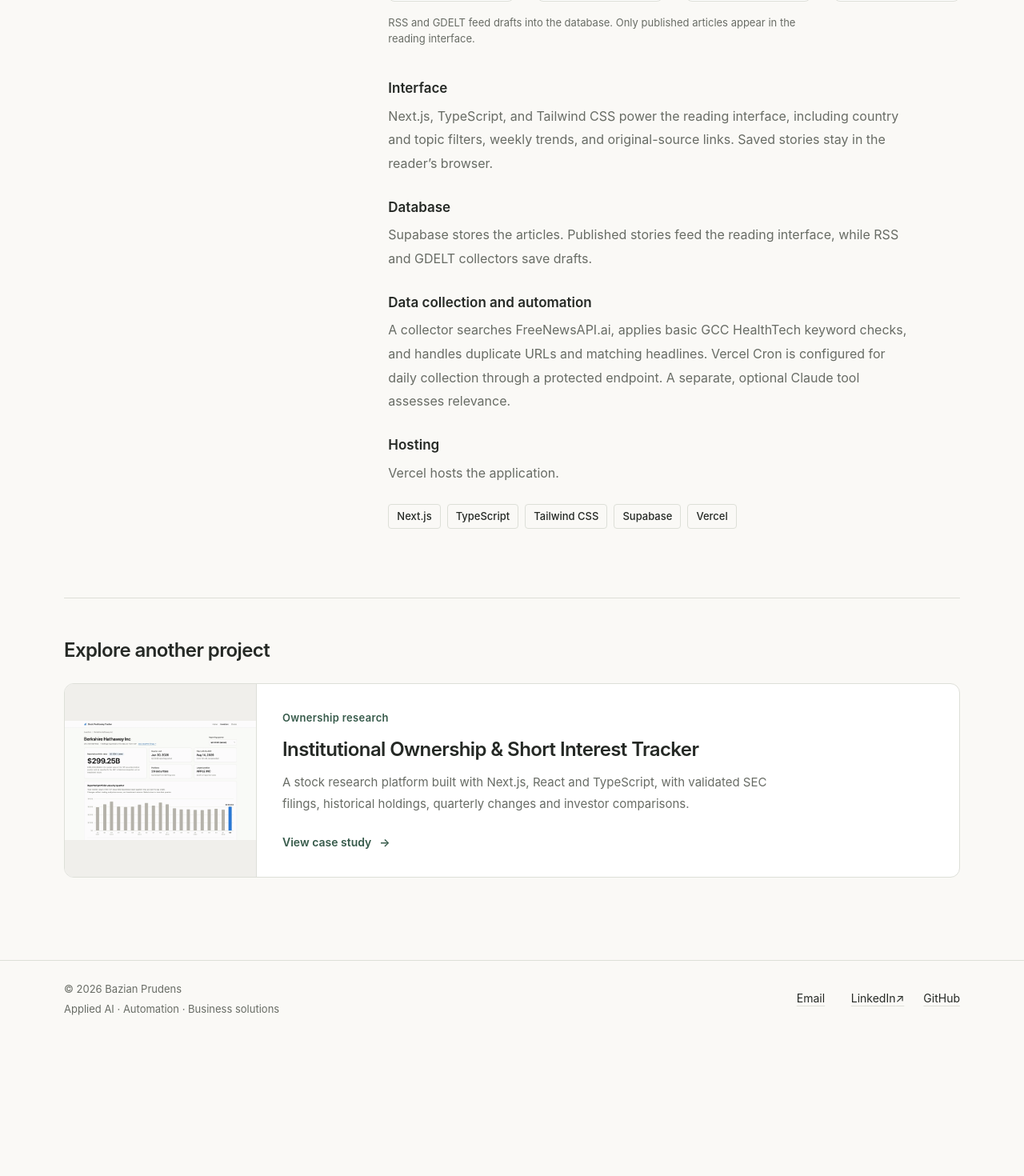
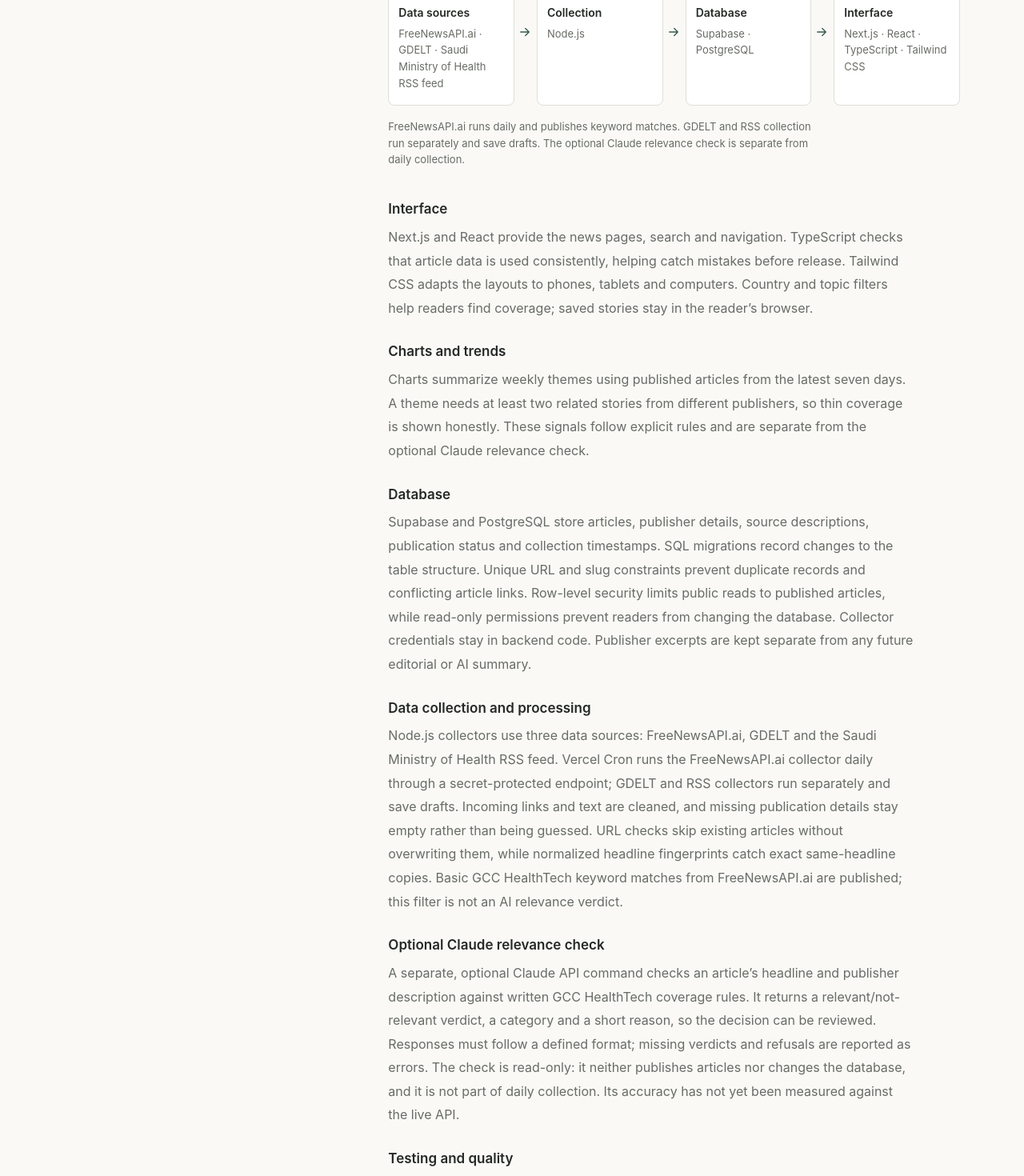
Before and after one commit to Bazian-io/portfolio, a Next.js app: page /projects/gcc-healthtech-news in a window 1280 px wide. Shown: the part 1980-3450 px from the top of the page at 80% size. Before the commit the page ends 3277 px from the top, so only its background shows below. Built offline with nearby package versions, Linux system fonts and the light colour scheme; no server answers.

Commit message:
tech info 2

```diff
--- a/app/data/projects.ts
+++ b/app/data/projects.ts
@@ -30,7 +30,22 @@ export const projects: Project[] = [
     slug: "gcc-healthtech-news",
     title: "GCC HealthTech News",
     category: "News automation",
-    technologies: ["Next.js", "TypeScript", "Tailwind CSS", "Supabase", "Vercel"],
+    technologies: [
+      "Next.js",
+      "React",
+      "TypeScript",
+      "SQL",
+      "Tailwind CSS",
+      "Node.js",
+      "Supabase",
+      "PostgreSQL",
+      "Claude API",
+      "Vercel",
+      "GitHub",
+      "Cursor",
+      "Claude Code",
+      "Codex",
+    ],
     summary:
       "An automated GCC HealthTech briefing combining multi-source news, regional filters, and weekly topic trends in one reading experience.",
     cardProblem:
@@ -38,36 +53,63 @@ export const projects: Project[] = [
     cardSolution:
       "A news application with automated collection, country and topic filters, weekly trends, and saved stories.",
     overview:
-      "GCC HealthTech News is a regional news-monitoring application covering digital health, medical AI, telemedicine, and related developments across the six GCC countries. It combines automated article collection with a searchable news stream, weekly theme analysis, original-source links, and a browser-local reading list.",
+      "A GCC HealthTech news-monitoring application that brings regional coverage, country and topic filters, weekly trends and a saved reading list into one place. Built with Next.js, React and TypeScript, using Tailwind CSS for the interface and Supabase/PostgreSQL for article storage. FreeNewsAPI.ai collection runs daily; separate collectors also support GDELT and the Saudi Ministry of Health RSS feed. A separate, optional Claude relevance check assesses whether an article fits the coverage rules.",
     businessProblem:
       "Monitoring a specialist sector across several markets involves checking multiple publishers and separating repeated coverage from distinct stories. The project brings GCC HealthTech updates into one place, with country and topic filters, original-source links, and saved stories to support a more focused review.",
     technicalFlow: [
-      { label: "Data sources", technologies: "FreeNewsAPI.ai · RSS · GDELT" },
-      { label: "Collection", technologies: "API collectors · Vercel Cron" },
-      { label: "Database", technologies: "Supabase" },
-      { label: "Interface", technologies: "Next.js · TypeScript · Tailwind CSS" },
+      {
+        label: "Data sources",
+        technologies: "FreeNewsAPI.ai · GDELT · Saudi Ministry of Health RSS feed",
+      },
+      { label: "Collection", technologies: "Node.js" },
+      { label: "Database", technologies: "Supabase · PostgreSQL" },
+      {
+        label: "Interface",
+        technologies: "Next.js · React · TypeScript · Tailwind CSS",
+      },
     ],
     technicalFlowNote:
-      "RSS and GDELT feed drafts into the database. Only published articles appear in the reading interface.",
+      "FreeNewsAPI.ai runs daily and publishes keyword matches. GDELT and RSS collection run separately and save drafts. The optional Claude relevance check is separate from daily collection.",
     implementation: [
       {
         title: "Interface",
         description:
-          "Next.js, TypeScript, and Tailwind CSS power the reading interface, including country and topic filters, weekly trends, and original-source links. Saved stories stay in the reader’s browser.",
+          "Next.js and React provide the news pages, search and navigation. TypeScript checks that article data is used consistently, helping catch mistakes before release. Tailwind CSS adapts the layouts to phones, tablets and computers. Country and topic filters help readers find coverage; saved stories stay in the reader’s browser.",
+      },
+      {
+        title: "Charts and trends",
+        description:
+          "Charts summarize weekly themes using published articles from the latest seven days. A theme needs at least two related stories from different publishers, so thin coverage is shown honestly. These signals follow explicit rules and are separate from the optional Claude relevance check.",
       },
       {
         title: "Database",
         description:
-          "Supabase stores the articles. Published stories feed the reading interface, while RSS and GDELT collectors save drafts.",
+          "Supabase and PostgreSQL store articles, publisher details, source descriptions, publication status and collection timestamps. SQL migrations record changes to the table structure. Unique URL and slug constraints prevent duplicate records and conflicting article links. Row-level security limits public reads to published articles, while read-only permissions prevent readers from changing the database. Collector credentials stay in backend code. Publisher excerpts are kept separate from any future editorial or AI summary.",
       },
       {
-        title: "Data collection and automation",
+        title: "Data collection and processing",
         description:
-          "A collector searches FreeNewsAPI.ai, applies basic GCC HealthTech keyword checks, and handles duplicate URLs and matching headlines. Vercel Cron is configured for daily collection through a protected endpoint. A separate, optional Claude tool assesses relevance.",
+          "Node.js collectors use three data sources: FreeNewsAPI.ai, GDELT and the Saudi Ministry of Health RSS feed. Vercel Cron runs the FreeNewsAPI.ai collector daily through a secret-protected endpoint; GDELT and RSS collectors run separately and save drafts. Incoming links and text are cleaned, and missing publication details stay empty rather than being guessed. URL checks skip existing articles without overwriting them, while normalized headline fingerprints catch exact same-headline copies. Basic GCC HealthTech keyword matches from FreeNewsAPI.ai are published; this filter is not an AI relevance verdict.",
+      },
+      {
+        title: "Optional Claude relevance check",
+        description:
+          "A separate, optional Claude API command checks an article’s headline and publisher description against written GCC HealthTech coverage rules. It returns a relevant/not-relevant verdict, a category and a short reason, so the decision can be reviewed. Responses must follow a defined format; missing verdicts and refusals are reported as errors. The check is read-only: it neither publishes articles nor changes the database, and it is not part of daily collection. Its accuracy has not yet been measured against the live API.",
+      },
+      {
+        title: "Testing and quality",
+        description:
+          "The Node.js test runner uses example feeds, simulated HTTP responses, a fake database and a simulated Claude client, so collector and relevance tests run without live services or paid API calls. Tests cover duplicate handling, publication boundaries, metadata, failures and cron authorization. Reader tests cover saved stories, date grouping, filters and trend thresholds. ESLint checks common code problems, and TypeScript checks article data types before release.",
+      },
+      {
+        title: "Development workflow",
+        description:
+          "Built in Cursor, using Claude Code and Codex to assist with planning, coding, debugging and reviews. Git and GitHub keep the source history traceable, and npm manages dependencies and repeatable development commands.",
       },
       {
         title: "Hosting",
-        description: "Vercel hosts the application.",
+        description:
+          "Vercel hosts the public reading interface and the scheduled collection endpoint. The cron route checks a backend-only secret before running, so an unauthorized request cannot start collection. AI summaries and an editorial dashboard remain planned.",
       },
     ],
     screenshot: {
@@ -82,21 +124,18 @@ export const projects: Project[] = [
     title: "Institutional Ownership & Short Interest Tracker",
     category: "Ownership research",
     technologies: [
-      "TypeScript",
-      "JavaScript",
-      "SQL",
-      "HTML/JSX",
-      "CSS",
       "Next.js",
       "React",
-      "CSS Modules",
+      "TypeScript",
+      "SQL",
       "Node.js",
       "Supabase",
       "PostgreSQL",
       "Vercel",
+      "GitHub",
       "Cursor",
-      "OpenAI Codex",
-      "Anthropic Claude Code",
+      "Claude Code",
+      "Codex",
     ],
     summary:
       "A stock research platform built with Next.js, React and TypeScript, with validated SEC filings, historical holdings, quarterly changes and investor comparisons.",
@@ -105,12 +144,12 @@ export const projects: Project[] = [
     cardSolution:
       "A stock research platform with validated SEC filings, interactive dashboards, custom charts, quarterly changes and investor comparisons.",
     overview:
-      "Built a stock research platform using Next.js, React and TypeScript, backed by Supabase/PostgreSQL and hosted on Vercel. Collectors import and validate SEC financial filings, alongside dashboards for exploring institutional holdings, quarterly changes and investor comparisons. Created in Cursor with AI-assisted development using OpenAI Codex and Anthropic Claude Code. The dashboards show reported holdings and changes rather than confirmed trades.",
+      "A stock research platform for exploring institutional holdings, quarterly changes and investor comparisons. Built with Next.js, React and TypeScript, backed by Supabase/PostgreSQL and hosted on Vercel. Collectors import and validate SEC financial filings before the data reaches the dashboards. The figures describe reported holdings and changes rather than confirmed trades.",
     businessProblem:
       "Quarterly filings spread portfolio information across many documents, including amendments and different security identifiers. Comparing them by hand makes it harder to follow an investor’s history or see which institutions report holding the same stock. The project organizes validated filings into connected investor and stock views, with links back to the SEC source documents.",
     technicalFlow: [
       { label: "Data sources", technologies: "SEC EDGAR · OpenFIGI · Nasdaq" },
-      { label: "Collection", technologies: "Node.js · fast-xml-parser" },
+      { label: "Collection", technologies: "Node.js" },
       { label: "Database", technologies: "Supabase · PostgreSQL" },
       { label: "Interface", technologies: "Next.js · React · TypeScript" },
     ],
@@ -120,36 +159,37 @@ export const projects: Project[] = [
       {
         title: "Interface",
         description:
-          "Next.js and React power the pages, interactive dashboards and navigation, using TypeScript, JavaScript, HTML/JSX and CSS. CSS Modules and responsive CSS adapt the layouts across phones, tablets and computers. Dashboards cover institutional holdings, quarterly changes, historical portfolios and investor comparisons.",
+          "Next.js and React provide the pages, dashboards and navigation. TypeScript checks that data is used consistently, helping catch mistakes before release. CSS Modules keep styles separate between pages, and responsive CSS adapts the interface to phones, tablets and computers.",
       },
       {
         title: "Charts",
         description:
-          "Custom SVG and CSS charts display historical holdings and portfolio values.",
+          "Custom SVG graphics and CSS charts show historical holdings and portfolio values over time, so readers can compare quarters visually.",
       },
       {
         title: "Database",
         description:
-          "Supabase and PostgreSQL store investors, securities, filings and historical holdings. SQL migrations manage the schema; research views expose research data, while validation triggers and row-level security protect data integrity and access. The public web application has read-only access.",
+          "Supabase and PostgreSQL store investors, securities, filings and historical holdings in linked tables, so each position can be traced to its investor and source filing. SQL migrations record database changes so the structure can be updated consistently. Research views combine stored records into useful summaries. Validation triggers check rules when data is written, helping prevent inconsistent records. Row-level security controls access to records; together with read-only permissions, it lets the public read research data without changing it.",
       },
       {
         title: "Data collection and processing",
         description:
-          "Node.js collectors retrieve, process and validate SEC EDGAR filings, using JSON, XML and fast-xml-parser to read external financial data. They check row counts and reported values, reconcile amendments and preserve source records. OpenFIGI and Nasdaq reference data help verify stock identities.",
+          "Node.js collectors import filings from SEC EDGAR, the data source for reported holdings. JSON and XML are the formats in which external data arrives; fast-xml-parser reads XML into records the application can process. Row counts and reported values are checked against filing totals to catch incomplete imports. Amendments are reconciled so comparisons account for corrected filings, while original source records remain available for tracing the data. OpenFIGI and Nasdaq are reference data sources used to help match stock identities.",
       },
       {
         title: "Testing and quality",
         description:
-          "The Node.js test runner and PGlite check calculations and database rules. ESLint and TypeScript checks help maintain code quality, while headless Chrome verifies responsive layouts.",
+          "The Node.js test runner checks calculations and data-processing rules, so changes do not silently alter results. PGlite runs PostgreSQL database tests locally, checking that validation and access rules behave as intended. ESLint flags common code problems, and TypeScript checks for inconsistent data types before release. Headless Chrome runs browser checks without an open browser window, verifying that pages work and fit different screen sizes.",
       },
       {
         title: "Development workflow",
         description:
-          "Created in Cursor with OpenAI Codex and Anthropic Claude Code assisting with planning, coding, debugging and reviews. Git and GitHub track and manage source changes; npm manages dependencies and development commands.",
+          "Built in Cursor, using Claude Code and Codex to assist with planning, coding, debugging and reviews. Git and GitHub keep a history of source changes, making updates traceable. npm manages dependencies and repeatable development commands.",
       },
       {
         title: "Hosting",
-        description: "Vercel hosts the application.",
+        description:
+          "Vercel hosts the web application, making the research dashboards available through a browser.",
       },
     ],
     screenshot: {
```
